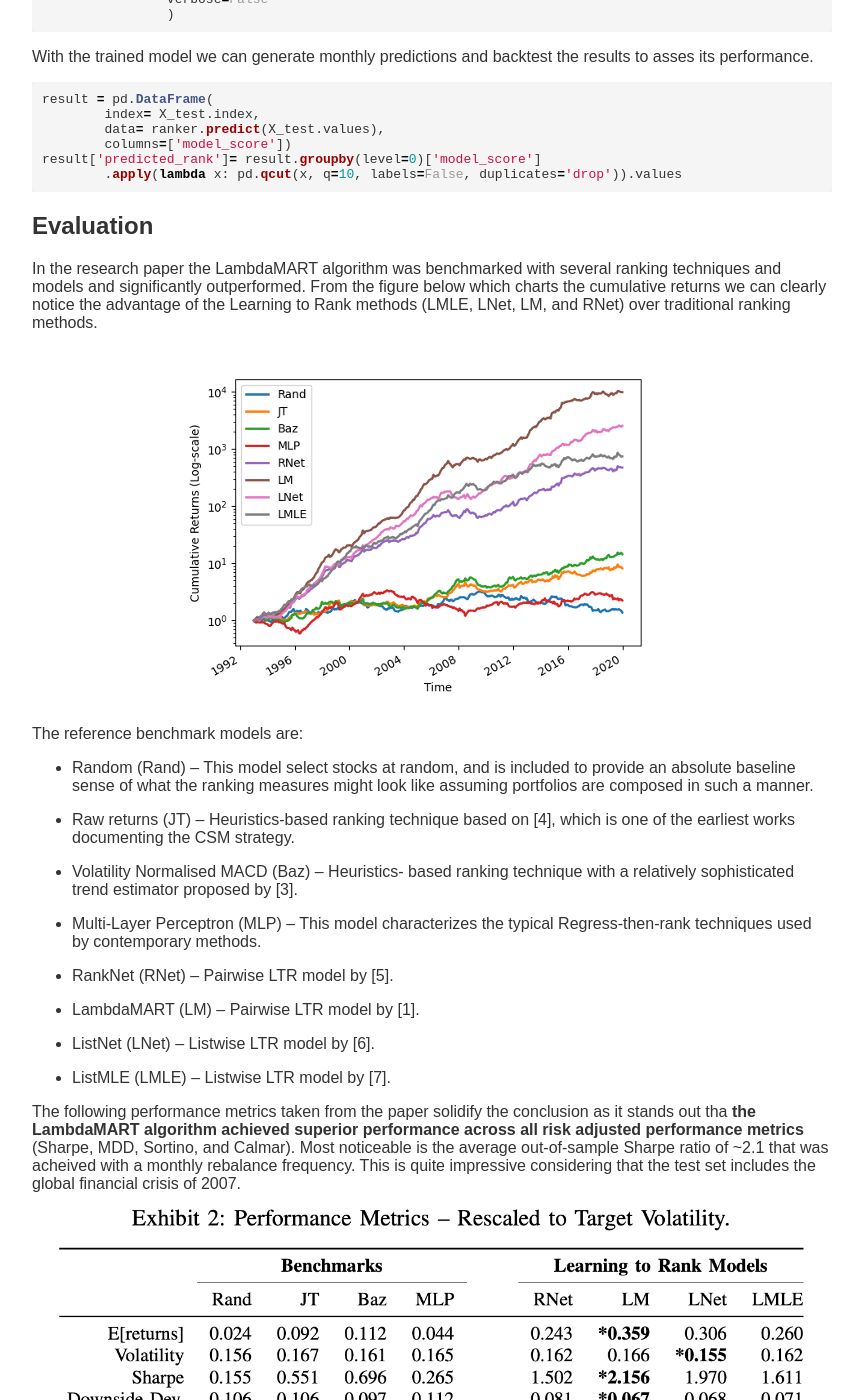
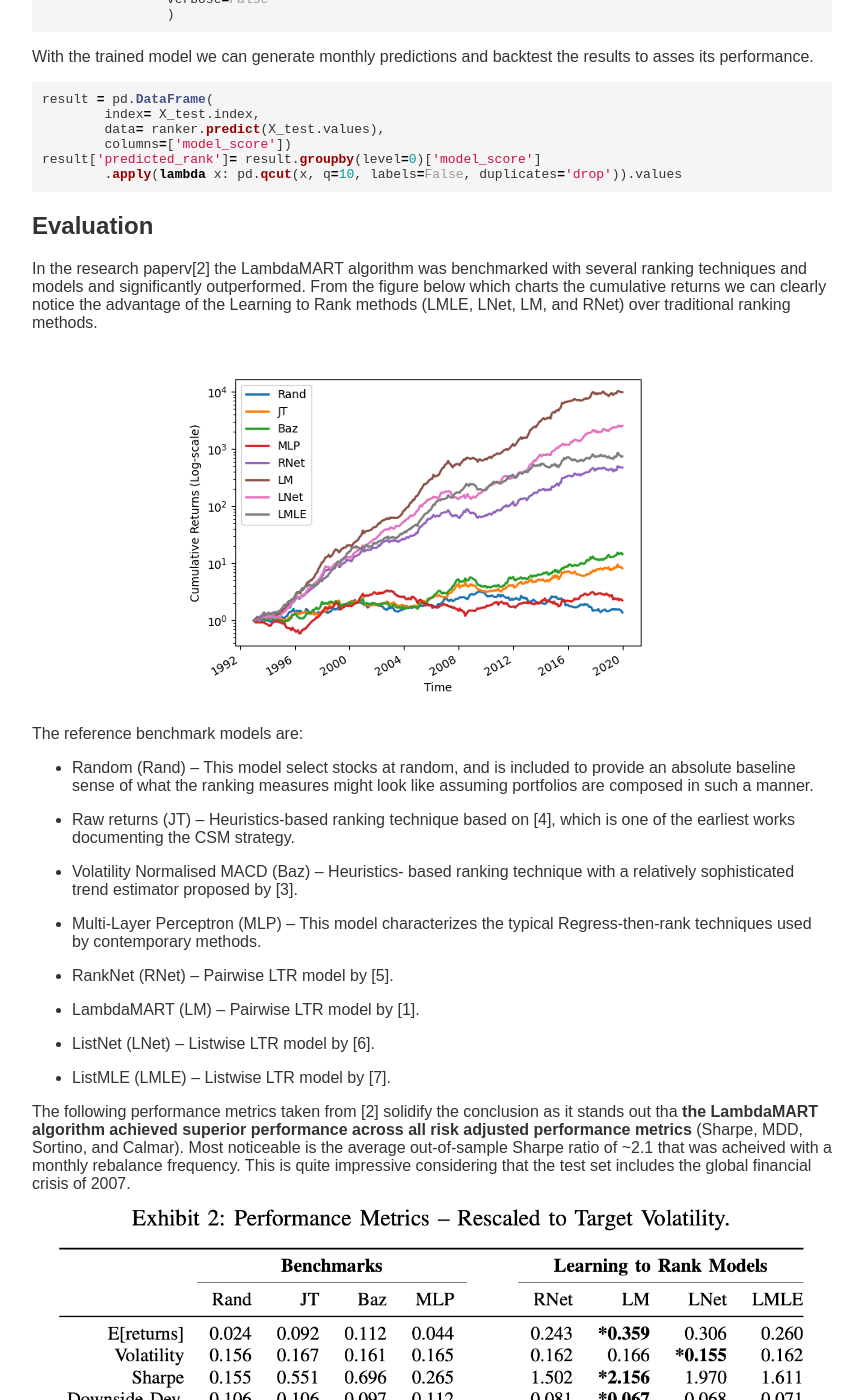
Before and after one commit to Cohen-Or/cohen-or.github.io, a Jekyll site: the page built from posts/csm.md, in a window 1280 px wide and 1400 px high, scrolled down 4174 px. Shown: the whole window, without its empty margins (208-1071 px from the left). Built offline with Jekyll 4.4.1, drawn with Linux system fonts in a browser that asks for light colours; our own code applies the rules of GitHub Pages for plain Markdown files; formulas are drawn with MathJax 3.

Commit message:
Update csm.md

````diff
--- a/posts/csm.md
+++ b/posts/csm.md
@@ -165,7 +165,7 @@ result['predicted_rank']= result.groupby(level=0)['model_score']
 	.apply(lambda x: pd.qcut(x, q=10, labels=False, duplicates='drop')).values
 ```
 ## Evaluation
-In the research paper the LambdaMART algorithm was benchmarked with several ranking techniques and models and significantly outperformed. From the figure below which charts the cumulative returns we can clearly notice the advantage of the Learning to Rank methods (LMLE, LNet, LM, and RNet) over traditional ranking methods.
+In the research paperv[2] the LambdaMART algorithm was benchmarked with several ranking techniques and models and significantly outperformed. From the figure below which charts the cumulative returns we can clearly notice the advantage of the Learning to Rank methods (LMLE, LNet, LM, and RNet) over traditional ranking methods.
 ![Cumulative Returns. Source: Poh et al.](/images/csm1.png)
 The reference benchmark models are:
 
@@ -185,7 +185,7 @@ The reference benchmark models are:
 
 * ListMLE (LMLE) – Listwise LTR model by [7].
 
-The following performance metrics taken from the paper solidify the conclusion as it stands out tha **the LambdaMART algorithm achieved superior performance across all risk adjusted performance metrics** (Sharpe, MDD, Sortino, and Calmar).  Most noticeable is the average out-of-sample Sharpe ratio of ~2.1 that was acheived with a monthly rebalance frequency. This is quite impressive considering that the test set includes the global financial crisis of 2007.
+The following performance metrics taken from [2] solidify the conclusion as it stands out tha **the LambdaMART algorithm achieved superior performance across all risk adjusted performance metrics** (Sharpe, MDD, Sortino, and Calmar).  Most noticeable is the average out-of-sample Sharpe ratio of ~2.1 that was acheived with a monthly rebalance frequency. This is quite impressive considering that the test set includes the global financial crisis of 2007.
 ![Preformance Metrics. Source: Poh et al.](/images/csm2.png)
 
 ## Conclusion
````
